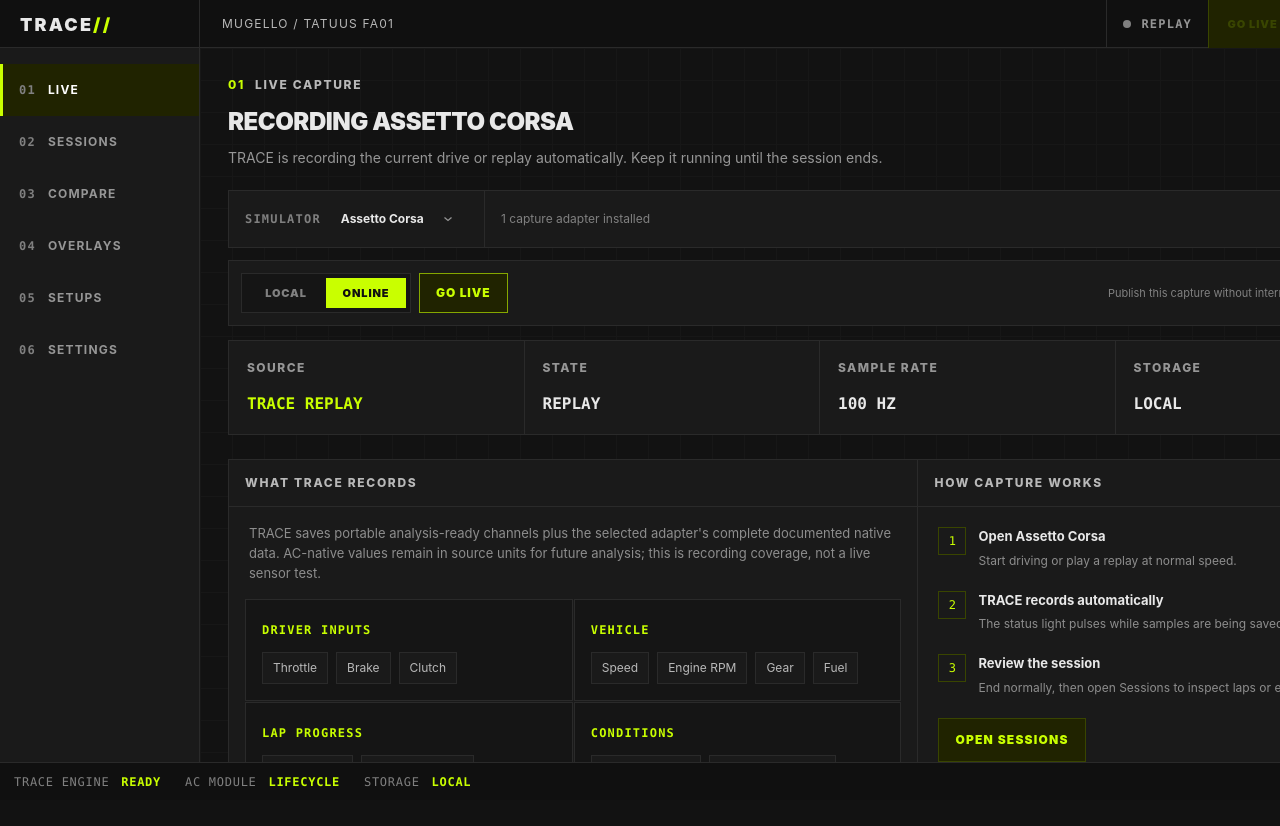
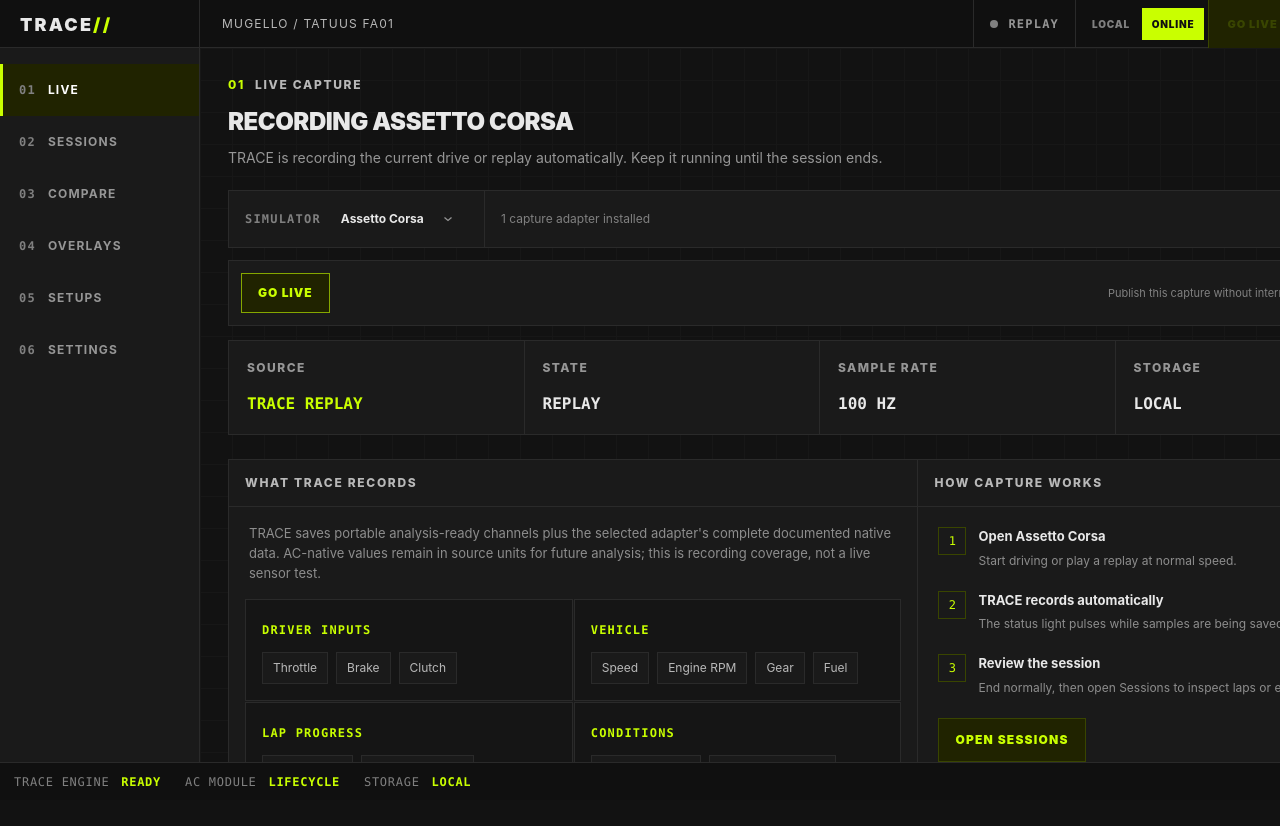
Before and after one commit to keystroke-tools/TRACE, a React (Vite) app in the folder apps/desktop/: page / in a window 1280 px wide. Shown: the top 826 px of the page. Built offline with nearby package versions, Linux system fonts and the light colour scheme.

Commit message:
Make live destination a global control

```diff
--- a/apps/desktop/src/App.tsx
+++ b/apps/desktop/src/App.tsx
@@ -17,11 +17,23 @@
 	const showToast = useToast();
 	const [status, setStatus] = useState<TelemetryStatus | null>(null);
 	const [liveBroadcast, setLiveBroadcast] = useState<LiveBroadcastStatus | null>(null);
+	const [liveMode, setLiveMode] = useState<LiveBroadcastOptions["mode"]>(() =>
+		window.localStorage.getItem("trace.liveBroadcastMode") === "local" ? "local" : "hosted",
+	);
 	const [sessions, setSessions] = useState<RecordedSessionSummary[]>([]);
 	const [section, setSection] = useState<Section>("LIVE");
 	const [openSessionId, setOpenSessionId] = useState<string | null>(null);
 	const [openLapIndex, setOpenLapIndex] = useState<number | null>(null);
 	const openSession = sessions.find((session) => session.id === openSessionId) ?? null;
+	const selectLiveMode = (mode: LiveBroadcastOptions["mode"]) => {
+		setLiveMode(mode);
+		window.localStorage.setItem("trace.liveBroadcastMode", mode);
+	};
+	const liveOptions = (): LiveBroadcastOptions => {
+		if (liveMode === "hosted") return { mode: "hosted" };
+		const value = Number.parseInt(window.localStorage.getItem("trace.localSpectatorPort") ?? "", 10);
+		return { mode: "local", localPort: Number.isInteger(value) && value >= 1024 && value <= 65535 ? value : undefined };
+	};
 
 	async function selectSimulator(simulatorId: string) {
 		await telemetryDataSource.selectSimulator(simulatorId);
@@ -103,6 +115,8 @@
 			<TitleBar
 				status={status}
 				liveBroadcast={liveBroadcast}
+				liveMode={liveMode}
+				onLiveModeChange={selectLiveMode}
 				onStopLive={() => void stopLiveBroadcast()}
 				backLabel={openLapIndex == null ? "SESSIONS" : "SESSION"}
 				onBack={
@@ -129,7 +143,7 @@
 					<LivePage
 						status={status}
 						liveBroadcast={liveBroadcast}
-						onStartLive={(options) => void startActiveBroadcast(options)}
+						onStartLive={() => void startActiveBroadcast(liveOptions())}
 						onStopLive={() => void stopLiveBroadcast()}
 						onCopyLiveLink={() => void copyLiveLink()}
 						onOpenSessions={() => setSection("SESSIONS")}
@@ -143,7 +157,7 @@
 								session={openSession}
 								onOpenLap={setOpenLapIndex}
 								liveBroadcast={liveBroadcast}
-								onStartLive={(options) => void startRecordedBroadcast(openSession.id, options)}
+								onStartLive={() => void startRecordedBroadcast(openSession.id, liveOptions())}
 								onStopLive={() => void stopLiveBroadcast()}
 								onCopyLiveLink={() => void copyLiveLink()}
 							/>
--- a/apps/desktop/src/TitleBar.tsx
+++ b/apps/desktop/src/TitleBar.tsx
@@ -1,7 +1,7 @@
 import { isTauri } from "@tauri-apps/api/core";
 import { getCurrentWindow } from "@tauri-apps/api/window";
 import type { ReactNode } from "react";
-import type { LiveBroadcastStatus, TelemetryStatus } from "./data-source";
+import type { LiveBroadcastOptions, LiveBroadcastStatus, TelemetryStatus } from "./data-source";
 import { Tooltip } from "./Tooltip";
 
 const desktopWindow = isTauri() ? getCurrentWindow() : null;
@@ -15,12 +15,16 @@
 export function TitleBar({
 	status,
 	liveBroadcast,
+	liveMode,
+	onLiveModeChange,
 	onStopLive,
 	onBack,
 	backLabel = "SESSIONS",
 }: {
 	status: TelemetryStatus | null;
 	liveBroadcast: LiveBroadcastStatus | null;
+	liveMode: LiveBroadcastOptions["mode"];
+	onLiveModeChange: (mode: LiveBroadcastOptions["mode"]) => void;
 	onStopLive: () => void;
 	onBack?: () => void;
 	backLabel?: string;
@@ -41,7 +45,7 @@
 						: "GO LIVE";
 
 	return (
-		<div className="col-span-full grid select-none grid-cols-[var(--trace-sidebar)_minmax(0,1fr)_auto_auto_88px_auto] items-stretch border-b border-trace-divider bg-trace-black">
+		<div className="col-span-full grid select-none grid-cols-[var(--trace-sidebar)_minmax(0,1fr)_auto_auto_auto_88px_auto] items-stretch border-b border-trace-divider bg-trace-black">
 			<div
 				className="flex items-center border-r border-trace-divider px-5 text-[18px] font-black tracking-[.12em]"
 				data-tauri-drag-region
@@ -90,6 +94,20 @@
 					aria-hidden="true"
 				/>
 				<span>{state.toUpperCase()}</span>
+			</div>
+			<div className="flex items-center border-l border-trace-divider p-1" role="group" aria-label="Go Live destination">
+				{(["local", "hosted"] as const).map((mode) => (
+					<button
+						type="button"
+						key={mode}
+						aria-pressed={liveMode === mode}
+						disabled={liveActive}
+						onClick={() => onLiveModeChange(mode)}
+						className={`h-8 min-w-[62px] px-2 text-[10px] font-black tracking-[.08em] ${liveMode === mode ? "bg-trace-accent text-trace-black" : "text-trace-dim hover:bg-trace-raised hover:text-trace-text"} disabled:cursor-default`}
+					>
+						{mode === "local" ? "LOCAL" : "ONLINE"}
+					</button>
+				))}
 			</div>
 			<div id="trace-titlebar-actions" className="flex h-12 items-stretch" />
 			<Tooltip
--- a/apps/desktop/src/features/live/LivePage.tsx
+++ b/apps/desktop/src/features/live/LivePage.tsx
@@ -1,5 +1,5 @@
-import { useState, type ReactNode } from "react";
-import type { LiveBroadcastOptions, LiveBroadcastStatus, TelemetryStatus } from "../../data-source";
+import type { ReactNode } from "react";
+import type { LiveBroadcastStatus, TelemetryStatus } from "../../data-source";
 import { Metric, PageIntro, PanelTitle } from "../../components/layout";
 import { Tooltip } from "../../Tooltip";
 import { useToast } from "../../Toast";
@@ -15,7 +15,7 @@
 }: {
 	status: TelemetryStatus | null;
 	liveBroadcast: LiveBroadcastStatus | null;
-	onStartLive: (options: LiveBroadcastOptions) => void;
+	onStartLive: () => void;
 	onStopLive: () => void;
 	onCopyLiveLink: () => void;
 	onOpenSessions: () => void;
@@ -27,19 +27,7 @@
 	const availableChannels = status?.channels.filter((channel) => channel.available) ?? [];
 	const unavailableChannels = status?.channels.filter((channel) => !channel.available) ?? [];
 	const categories = Array.from(new Set(availableChannels.map((channel) => channel.category)));
-	const [broadcastMode, setBroadcastMode] = useState<LiveBroadcastOptions["mode"]>(() =>
-		window.localStorage.getItem("trace.liveBroadcastMode") === "local" ? "local" : "hosted",
-	);
 	const liveActive = liveBroadcast?.sourceSessionId === "active-capture" && ["connecting", "reconnecting", "live", "ending"].includes(liveBroadcast.phase);
-	const localPort = () => {
-		const value = Number.parseInt(window.localStorage.getItem("trace.localSpectatorPort") ?? "", 10);
-		return Number.isInteger(value) && value >= 1024 && value <= 65535 ? value : undefined;
-	};
-	const selectBroadcastMode = (mode: LiveBroadcastOptions["mode"]) => {
-		setBroadcastMode(mode);
-		window.localStorage.setItem("trace.liveBroadcastMode", mode);
-	};
-	const startLive = () => onStartLive(broadcastMode === "local" ? { mode: "local", localPort: localPort() } : { mode: "hosted" });
 
 	return (
 		<>
@@ -55,28 +43,10 @@
 			/>
 			<SimulatorPicker status={status} onSelect={onSelectSimulator} />
 			<div className="mt-3 flex flex-wrap items-center gap-2 border border-trace-divider bg-trace-surface p-3">
-				{!liveActive && (
-					<div className="flex h-10 border border-trace-divider bg-trace-deep p-1" role="group" aria-label="Go Live destination">
-						{(["local", "hosted"] as const).map((mode) => {
-							const selected = broadcastMode === mode;
-							return (
-								<button
-									type="button"
-									key={mode}
-									aria-pressed={selected}
-									onClick={() => selectBroadcastMode(mode)}
-									className={`min-w-20 px-3 text-[11px] font-black tracking-[.08em] ${selected ? "bg-trace-accent text-trace-black" : "text-trace-dim hover:bg-trace-raised hover:text-trace-text"}`}
-								>
-									{mode === "local" ? "LOCAL" : "ONLINE"}
-								</button>
-							);
-						})}
-					</div>
-				)}
 				<button
 					type="button"
 					disabled={!recording || (!!liveBroadcast && !["idle", "ended", "error"].includes(liveBroadcast.phase) && !liveActive)}
-					onClick={liveActive ? onStopLive : startLive}
+					onClick={liveActive ? onStopLive : onStartLive}
 					className="h-10 border border-trace-accent/60 bg-trace-accent-wash px-4 text-[12px] font-black tracking-[.08em] text-trace-accent hover:bg-trace-accent hover:text-trace-black disabled:border-trace-divider disabled:bg-trace-deep disabled:text-trace-dim"
 				>
 					{liveActive
--- a/apps/desktop/src/features/sessions/SessionDetail.tsx
+++ b/apps/desktop/src/features/sessions/SessionDetail.tsx
@@ -2,7 +2,6 @@
 import {
 	telemetryDataSource,
 	type CompatibleSetup,
-	type LiveBroadcastOptions,
 	type LiveBroadcastStatus,
 	type RecordedLapMetrics,
 	type RecordedSessionSummary,
@@ -48,7 +47,7 @@
 	session: RecordedSessionSummary;
 	onOpenLap: (lapIndex: number) => void;
 	liveBroadcast: LiveBroadcastStatus | null;
-	onStartLive: (options: LiveBroadcastOptions) => void;
+	onStartLive: () => void;
 	onStopLive: () => void;
 	onCopyLiveLink: () => void;
 }) {
@@ -70,10 +69,6 @@
 	const confirmedSetup = compatibleSetups.find((value) => value.confirmed) ?? null;
 	const thisSessionIsLive = liveBroadcast?.sourceSessionId === session.id;
 	const broadcastBusy = liveBroadcast?.phase === "ending";
-	function localSpectatorPort() {
-		const value = Number.parseInt(window.localStorage.getItem("trace.localSpectatorPort") ?? "", 10);
-		return Number.isInteger(value) && value >= 1024 && value <= 65535 ? value : undefined;
-	}
 
 	useEffect(() => {
 		let active = true;
@@ -187,9 +182,7 @@
 							(!!liveBroadcast && ["live", "reconnecting"].includes(liveBroadcast.phase) && !thisSessionIsLive)
 						}
 						onClick={
-							thisSessionIsLive && ["live", "connecting", "reconnecting"].includes(liveBroadcast?.phase ?? "idle")
-								? onStopLive
-								: () => onStartLive({ mode: "hosted" })
+							thisSessionIsLive && ["live", "connecting", "reconnecting"].includes(liveBroadcast?.phase ?? "idle") ? onStopLive : onStartLive
 						}
 						className={`h-9 border px-3 font-mono text-[10px] font-black tracking-[.08em] disabled:border-trace-divider disabled:bg-trace-deep disabled:text-trace-dim ${thisSessionIsLive && liveBroadcast?.phase === "live" ? "border-trace-warning/60 bg-trace-warning/10 text-trace-warning hover:bg-trace-warning hover:text-trace-black" : "border-trace-accent/60 bg-trace-accent-wash text-trace-accent hover:bg-trace-accent hover:text-trace-black"}`}
 					>
@@ -205,16 +198,6 @@
 											: "STREAM RECORDING"
 							: "STREAM RECORDING"}
 					</button>
-					{!thisSessionIsLive && (
-						<button
-							type="button"
-							disabled={broadcastBusy || !session.exportable || (!!liveBroadcast && !["idle", "ended", "error"].includes(liveBroadcast.phase))}
-							onClick={() => onStartLive({ mode: "local", localPort: localSpectatorPort() })}
-							className="h-9 border border-trace-divider bg-trace-deep px-3 font-mono text-[10px] font-black tracking-[.08em] text-trace-soft hover:border-trace-soft hover:text-white disabled:text-trace-dim"
-						>
-							LOCAL SCREEN
-						</button>
-					)}
 					{session.ownership !== "unknown" && <OwnershipBadge ownership={session.ownership} />}
 					{session.driver && <span className="text-[12px] text-trace-soft">{session.driver}</span>}
 				</div>
```
